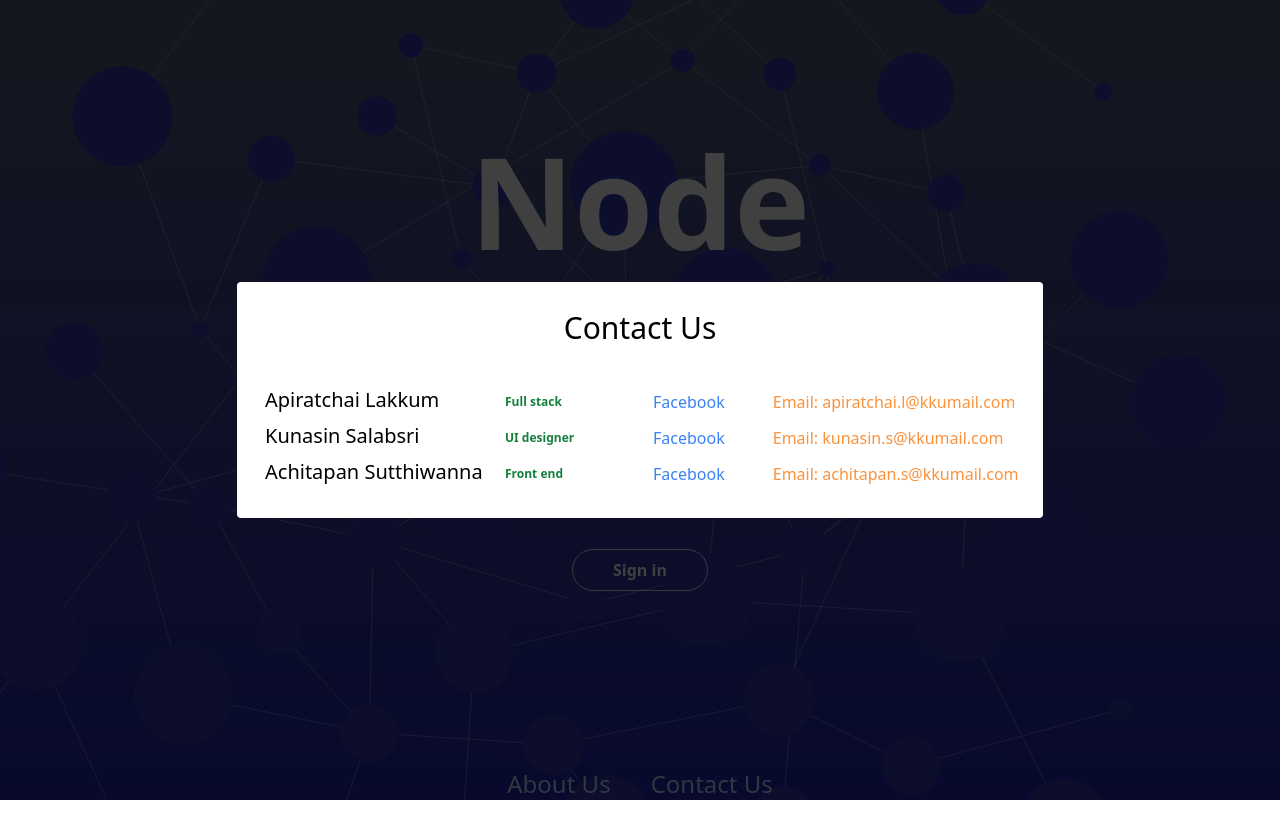
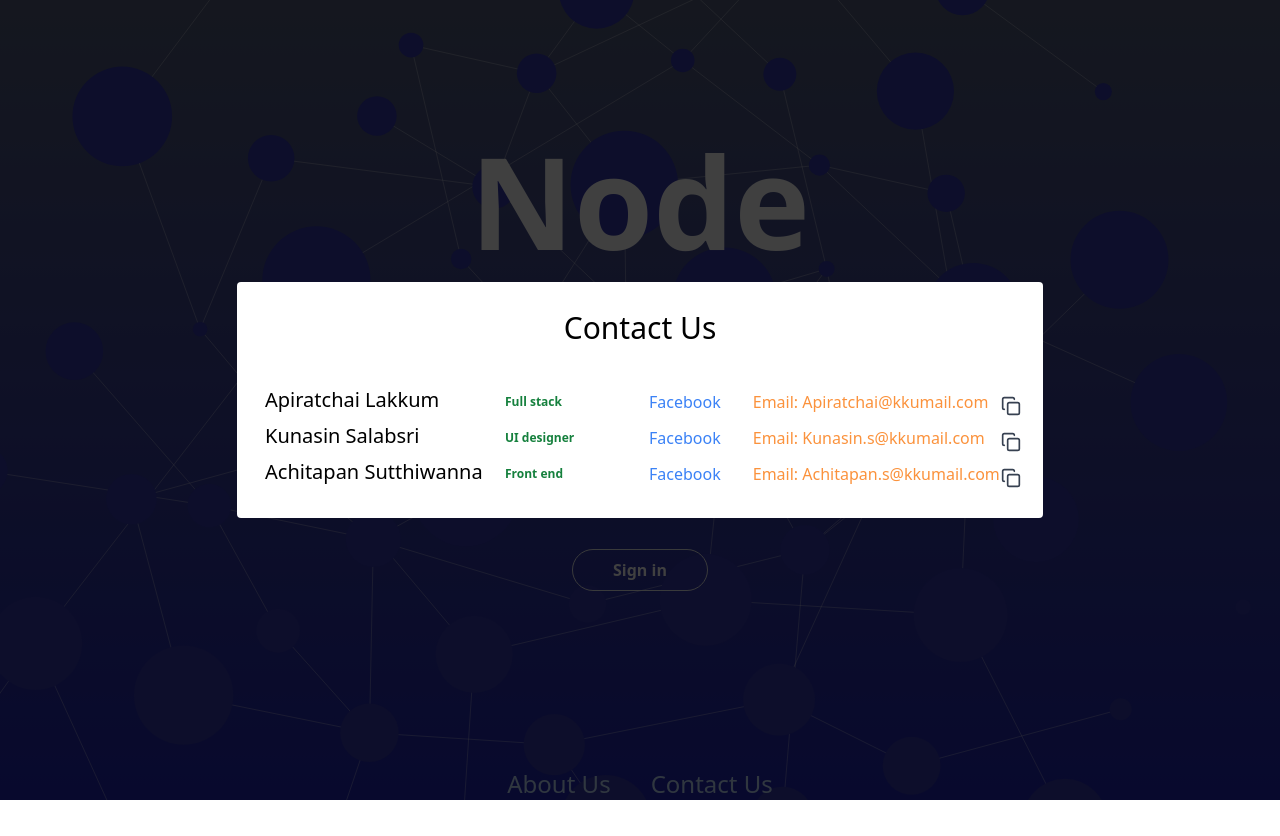
Before and after one commit to Apiratchai/Node-Note, a Next.js app in the folder node-note/: page / in a window 1280 px wide. Both pictures are taken after a click on the button "Contact Us". Built offline with nearby package versions, Linux system fonts and the light colour scheme; no server answers; what @edgestore/react would draw is missing.

Commit message:
minor fix ContactPopup

```diff
--- a/node-note/components/ContactPopup.jsx
+++ b/node-note/components/ContactPopup.jsx
@@ -1,10 +1,26 @@
 'use client';
+import { Copy } from "lucide-react";
+import { toast } from "sonner";
 
 const ContactPopup = ({ open, onClose }) => {
 
   const handleOnClose = (e) => {
     if (e.target.id === 'container') onClose();
   }
+
+  const handleCopyToClipboard = (email) => {
+    navigator.clipboard.writeText(email)
+      .then(() => {
+        toast.dismiss();
+        console.log('Email address copied to clipboard:', email);
+        toast.success(`${email} copied to clipboard`, {duration:1000});
+      })
+      .catch(err => {
+        console.error('Failed to copy email address:', err);
+        toast.error('Failed to copy email address');
+      });
+  };
+
 
   if (!open) return null;
 
@@ -13,18 +29,21 @@ const ContactPopup = ({ open, onClose }) => {
       <div id='container' onClick={handleOnClose} className="fixed inset-0 bg-black bg-opacity-50 backdrop-brightness-50 flex justify-center items-center">
         <div className='box-content h-[180px] w-[750px] bg-white p-7 rounded'>
           <div className="flex flex-col space-y-2">
-            <h1 className="cursor-default text-3xl mb-8 text-black text-center"> Contact Us </h1>
+            <h1 className="text-3xl mb-8 text-black text-center"> Contact Us </h1>
             {[
-              { name: "Apiratchai Lakkum", role: "Full stack", facebook: "https://web.facebook.com/profile.php?id=100088070056042", email: "apiratchai.l@kkumail.com" },
-              { name: "Kunasin Salabsri", role: "UI designer", facebook: "https://web.facebook.com/kunasin.salabsri.7", email: "kunasin.s@kkumail.com" },
-              { name: "Achitapan Sutthiwanna", role: "Front end", facebook: "https://web.facebook.com/A.Sutthivanna", email: "achitapan.s@kkumail.com" }
+              { name: "Apiratchai Lakkum", role: "Full stack", facebook: "https://web.facebook.com/profile.php?id=100088070056042", email: "Apiratchai@kkumail.com" },
+              { name: "Kunasin Salabsri", role: "UI designer", facebook: "https://web.facebook.com/kunasin.salabsri.7", email: "Kunasin.s@kkumail.com" },
+              { name: "Achitapan Sutthiwanna", role: "Front end", facebook: "https://web.facebook.com/A.Sutthivanna", email: "Achitapan.s@kkumail.com" }
             ].map((member, index) => (
               <div key={index} className="flex flex-row justify-between items-center">
                 <div className="cursor-default text-sm md:text-xl text-black">{member.name}</div>
                 <div className="cursor-default text-xs font-bold text-green-700 absolute ml-40 md:ml-60 mt-1">{member.role}</div>
-                <div className="flex absolute ml-40 md:ml-96 mt-1 gap-x-10">
-                  <a href={member.facebook} className="cursor-pointer text-blue-500 px-1 hover:text-blue-500 hover:bg-blue-500 hover:bg-opacity-25 transition duration-175">Facebook</a>
-                  <button className="cursor-copy text-orange-400 px-1 hover:text-orange-500 hover:bg-orange-500 hover:bg-opacity-25 transition duration-175">Email: {member.email}</button>
+                <div className="flex absolute ml-40 md:ml-96 mt-1 gap-x-8">
+                  <a href={member.facebook} className="cursor-pointer text-blue-500 hover:text-blue-500 hover:bg-blue-500 hover:bg-opacity-25 transition duration-175">Facebook</a>
+                  <a href={`mailto:${member.email}`} className="text-orange-400 hover:text-orange-500 hover:bg-orange-500 hover:bg-opacity-25 transition duration-175">Email: {member.email}</a>
+                  <button className="flex justify-center items-center rounded-md absolute ml-[350px] w-6 h-6 hover:bg-gray-200 text-gray-700" onClick={() => handleCopyToClipboard(member.email)}>
+                    <Copy className="w-5 h-5 mt-2" />
+                  </button>
                 </div>
               </div>
             ))}
--- a/node-note/src/pages/_app.jsx
+++ b/node-note/src/pages/_app.jsx
@@ -14,7 +14,7 @@ export default function App({
         baseTheme: dark
       }}>
       <EdgeStoreProvider>
-      <Toaster position="bottom-center" />
+      <Toaster position="bottom-center"/>
       {/* above is popup notification from sonner */}
         <Component {...pageProps} />
       </EdgeStoreProvider>
```
Also changed, not shown: 1 other file (tests, documents, lock files or other folders).
